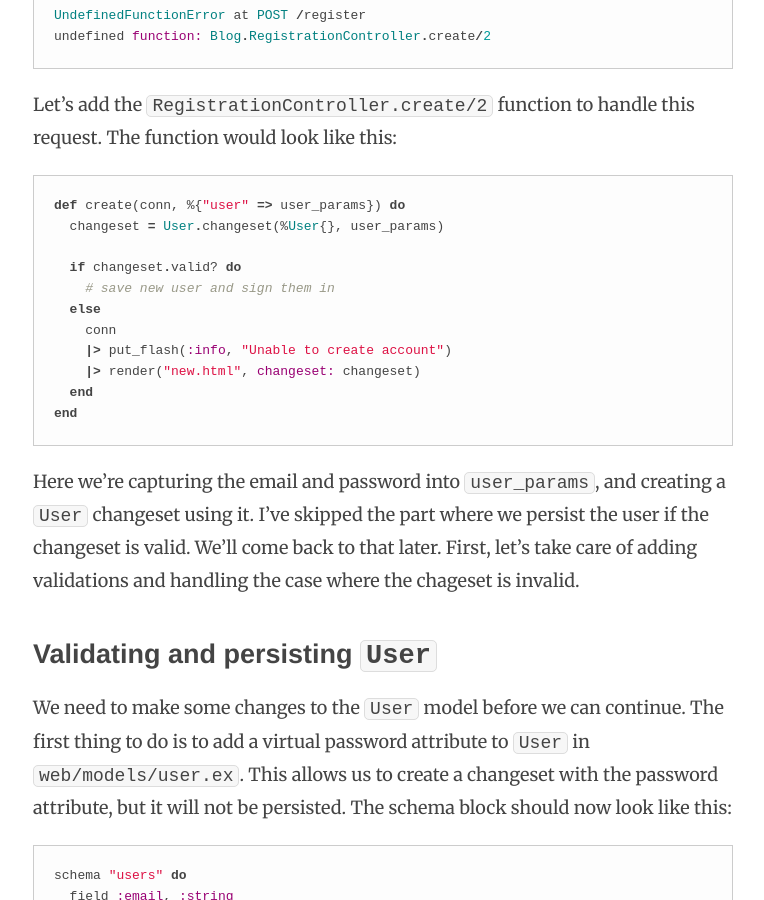
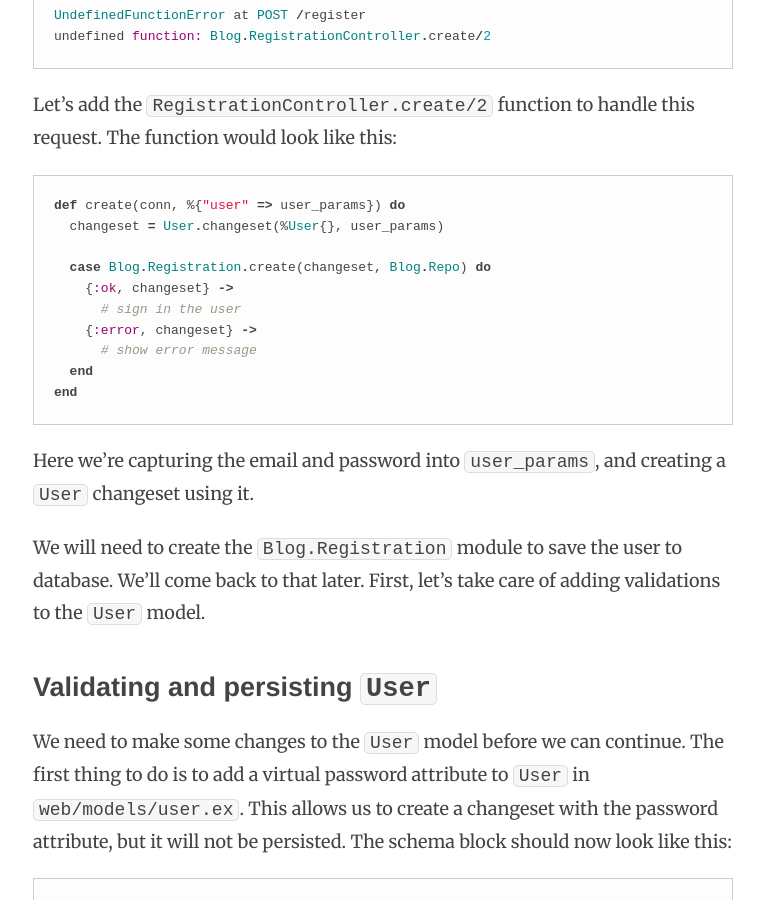
Before and after one commit to nithinbekal/nithinbekal.github.io, a Jekyll site: the page built from _posts/2015-06-13-phoenix-authentication.md, in a window 1280 px wide and 900 px high, scrolled down 3120 px. Shown: the whole window, without its empty margins (257-1021 px from the left). Built offline with Jekyll 4.4.1, drawn with Linux system fonts in a browser that asks for light colours; comment, search, counter and statistics services are not loaded; some of the changed text lies outside the part shown.

Commit message:
Update post for changes in Phoenix and Ecto

```diff
--- a/_posts/2015-06-13-phoenix-authentication.md
+++ b/_posts/2015-06-13-phoenix-authentication.md
@@ -172,12 +172,11 @@ The function would look like this:
 def create(conn, %{"user" => user_params}) do
   changeset = User.changeset(%User{}, user_params)
 
-  if changeset.valid? do
-    # save new user and sign them in
-  else
-    conn
-    |> put_flash(:info, "Unable to create account")
-    |> render("new.html", changeset: changeset)
+  case Blog.Registration.create(changeset, Blog.Repo) do
+    {:ok, changeset} ->
+      # sign in the user
+    {:error, changeset} ->
+      # show error message
   end
 end
 {% endhighlight %}
@@ -185,14 +184,14 @@ end
 Here we're capturing
 the email and password into `user_params`,
 and creating a `User` changeset using it.
-I've skipped the part
-where we persist the user
-if the changeset is valid.
+
+We will need to create
+the `Blog.Registration` module
+to save the user to database.
 We'll come back to that later.
 First, let's take care
 of adding validations
-and handling the case
-where the chageset is invalid.
+to the `User` model.
 
 ## Validating and persisting `User`
 
@@ -258,15 +257,15 @@ to the database.
 def create(conn, %{"user" => user_params}) do
   changeset = User.changeset(%User{}, user_params)
 
-  if changeset.valid? do
-    user = Blog.Registration.create(changeset, Blog.Repo)
-    conn
-    |> put_flash(:info, "Your account was created")
-    |> redirect(to: "/")
-  else
-    conn
-    |> put_flash(:info, "Unable to create account")
-    |> render("new.html", changeset: changeset)
+  case Blog.Registration.create(changeset, Blog.Repo) do
+    {:ok, changeset} ->
+      conn
+      |> put_flash(:info, "Your account was created")
+      |> redirect(to: "/")
+    {:error, changeset} ->
+      conn
+      |> put_flash(:info, "Unable to create account")
+      |> render("new.html", changeset: changeset)
   end
 end
 {% endhighlight %}
```
